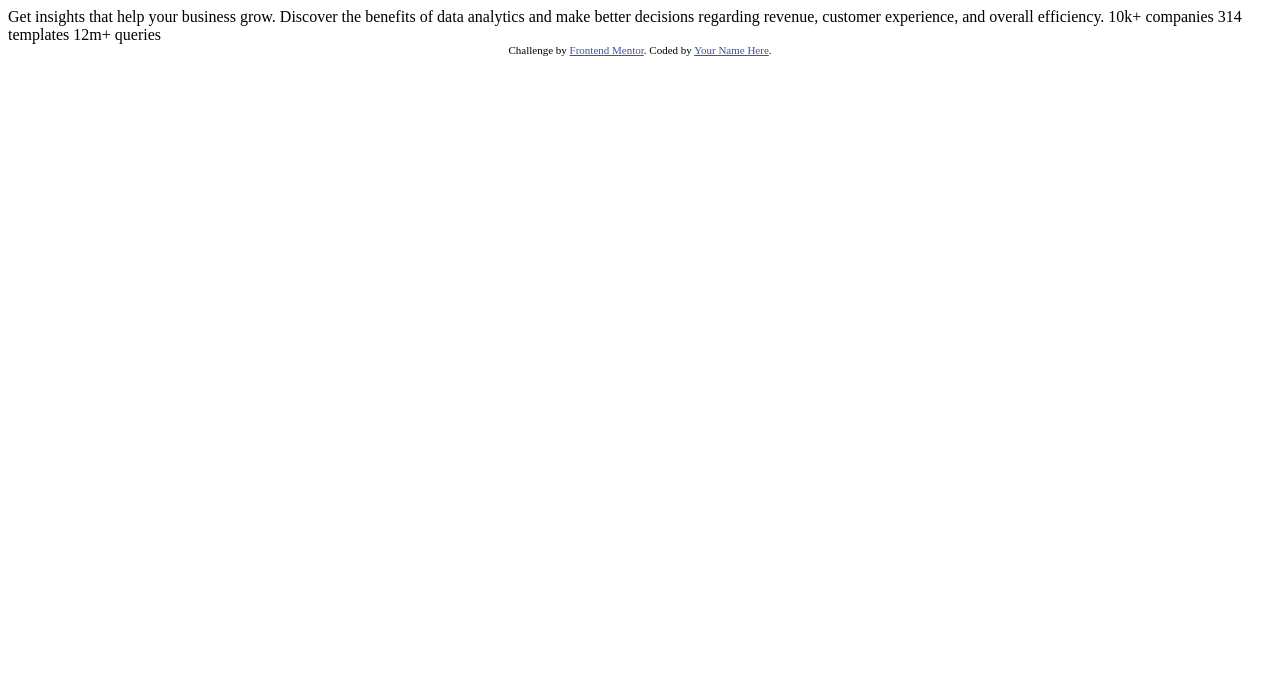
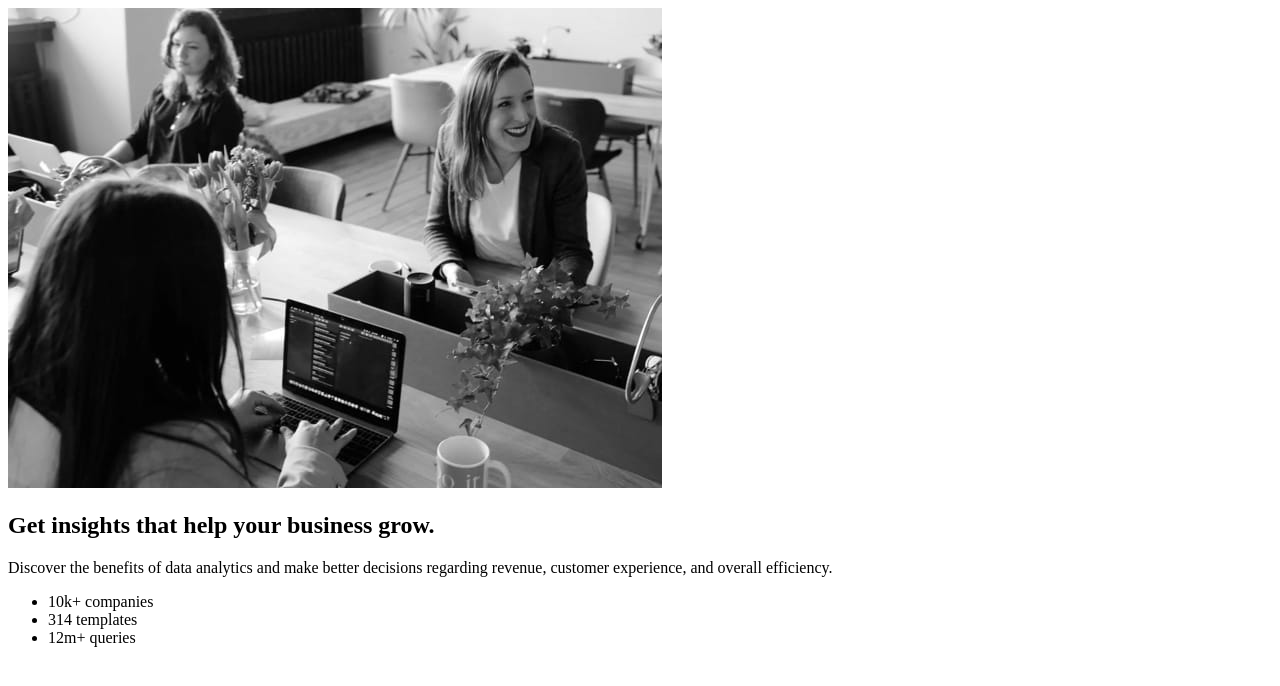
Before and after one commit to Lara-Vel/202301-w2ch1-lara-velenik, a website: page index.html in a window 1280 px wide. Drawn offline with Linux system fonts and the light colour scheme.

Commit message:
add class to all section

```diff
--- a/index.html
+++ b/index.html
@@ -10,34 +10,28 @@
 
   <title>Lara preview card component</title>
 
-  <!-- Feel free to remove these styles or customise in your own stylesheet 👍 -->
-  <style>
-    .attribution {
-      font-size: 11px;
-      text-align: center;
-    }
-
-    .attribution a {
-      color: hsl(228, 45%, 44%);
-    }
-  </style>
 </head>
 
 <body>
-
-  Get insights that help your business grow.
-
-  Discover the benefits of data analytics and make better decisions regarding revenue, customer
-  experience, and overall efficiency.
-
-  10k+ companies
-  314 templates
-  12m+ queries
-
-  <div class="attribution">
-    Challenge by <a href="https://www.frontendmentor.io?ref=challenge" target="_blank">Frontend Mentor</a>.
-    Coded by <a href="#">Your Name Here</a>.
-  </div>
+  <section class="main-section">
+    <div class="main-section__image">
+      <img src="/images/image-header-mobile.jpg" alt="Group of people in an office data analytics">
+    </div>
+    <div class="main-section__text">
+      <div>
+        <h1>Get insights that help your business grow.</h1>
+        <p>Discover the benefits of data analytics and make better decisions regarding revenue, customer
+          experience, and overall efficiency.</p>
+      </div>
+      <div>
+        <ul>
+          <li>10k+ companies</li>
+          <li>314 templates</li>
+          <li>12m+ queries</li>
+        </ul>
+      </div>
+    </div>
+  </section>
 </body>
 
 </html>
```
